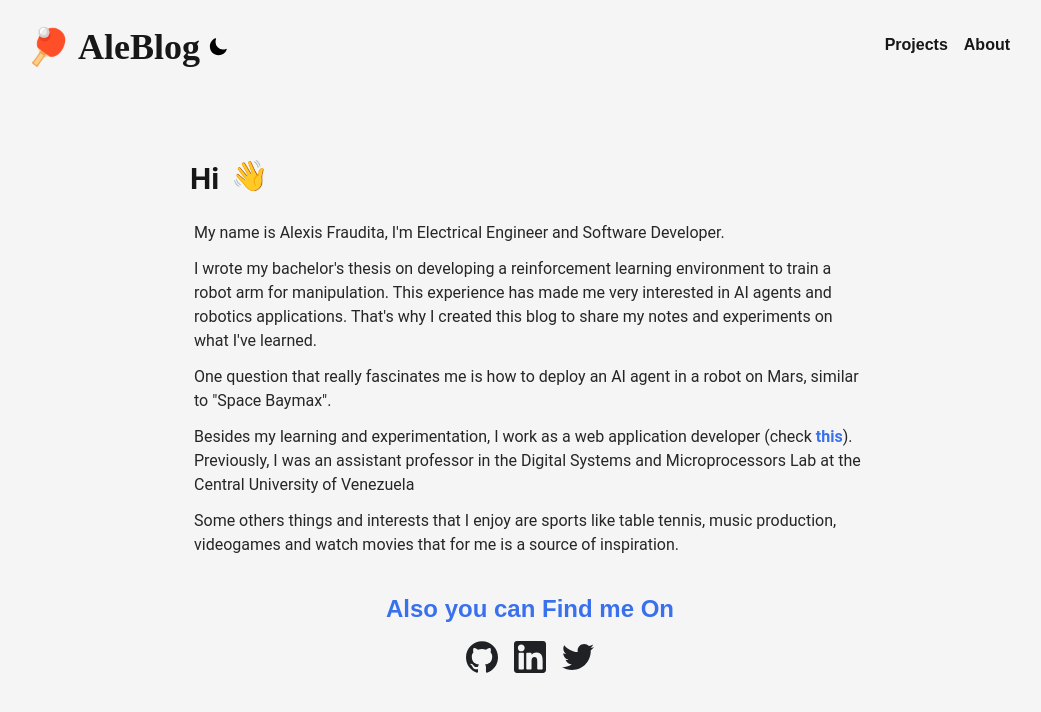
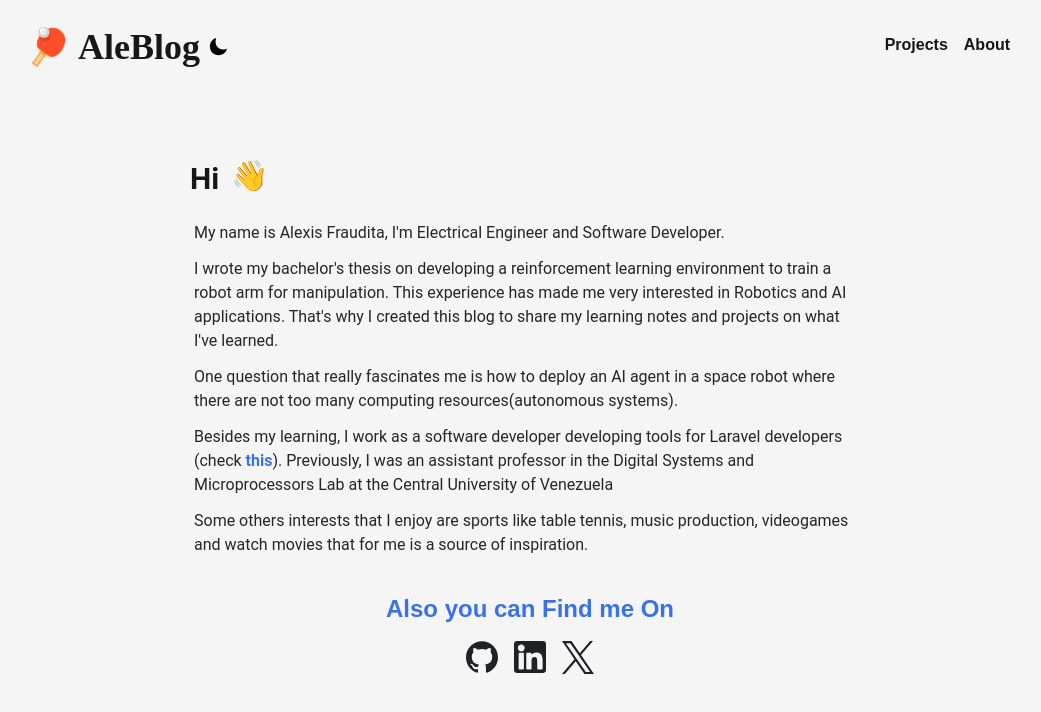
Before and after one commit to alefram/Alefram.github.io, a Next.js app: page /About in a window 1280 px wide. Shown: the top 712 px of the page, without its empty margins (110-1151 px from the left). Built offline with nearby package versions, Linux system fonts and the light colour scheme; a web font is replaced by a local one.

Commit message:
update twitter logo and projects typo

```diff
--- a/components/Footer.jsx
+++ b/components/Footer.jsx
@@ -17,7 +17,7 @@ const Footer = () => {
                     <Link href="https://twitter.com/FrauditaAlexis">
                         <img
                             alt="twitterFooter"
-                            src="/images/twitter.svg"
+                            src="/images/x.svg"
                             className="w-8"
                         />
                     </Link>
--- a/pages/About.jsx
+++ b/pages/About.jsx
@@ -58,27 +58,26 @@ const About = () => {
                     <p className="mt-3 font-Roboto  text-neutral-800 dark:text-neutral-400">
                         I wrote my bachelor&apos;s thesis on developing a reinforcement
                         learning environment to train a robot arm for manipulation.
-                        This experience has made me very interested in AI agents and robotics
-                        applications. That&apos;s
-                        why I created this blog to share my notes and experiments on
-                        what I&apos;ve learned.
+                        This experience has made me very interested in Robotics
+                        and AI applications. That&apos;s why I created this
+                        blog to share my learning notes and projects on what
+                        I&apos;ve learned.
                     </p>
-
                     <p className="mt-3 font-Roboto text-neutral-800 dark:text-neutral-400">
-                        One question that really fascinates me is how to deploy an
-                        AI agent in a robot on Mars, similar to &quot;Space Baymax&quot;.
+                        One question that really fascinates me is how to deploy
+                        an AI agent in a space robot where there are not too
+                        many computing resources(autonomous systems).
                     </p>
                     <p className='mt-3 font-Roboto text-neutral-800 dark:text-neutral-400'>
-                        Besides my learning and experimentation, I work as a
-                        web application developer
+                        Besides my learning, I work as a
+                        software developer developing tools for Laravel developers
                         (check <a className="text-blue-600 dark:text-blue-300 text-opacity-90 font-bold" href="https://moonguard.dev"> this</a>).
                         Previously, I was an assistant professor in the Digital
                         Systems and Microprocessors Lab at the Central University
                         of Venezuela
                     </p>
-
                     <p className="mt-3 font-Roboto text-neutral-800 dark:text-neutral-400">
-                        Some others things and interests that I enjoy are sports
+                        Some others interests that I enjoy are sports
                         like table tennis, music production, videogames and watch
                         movies that for me is a source of inspiration.
                     </p>
@@ -122,7 +121,7 @@ const About = () => {
                             >
                                 <img
                                     alt="twitter"
-                                    src="/images/twitter.svg"
+                                    src="/images/x.svg"
                                     className="w-8"
                                 />
                             </Link>
--- a/pages/index.jsx
+++ b/pages/index.jsx
@@ -59,7 +59,7 @@ export default function Home ({posts}) {
 
                 <p className="font-Roboto text-neutral-800 dark:text-neutral-400 px-3 md:p-0">
                     Hey I&apos;m Alex, and I will share with you my learning notes
-                    and projects about control and robotics.
+                    and projects about Robotics and AI.
                 </p>
 
                 <div className="mt-20 px-3 md:p-0">
```
Also changed, not shown: _projects/SCADA_SolarSystem.md (+2 -6 lines), _projects/TEG.md (+11 -8 lines), public/images/x.svg (added).
